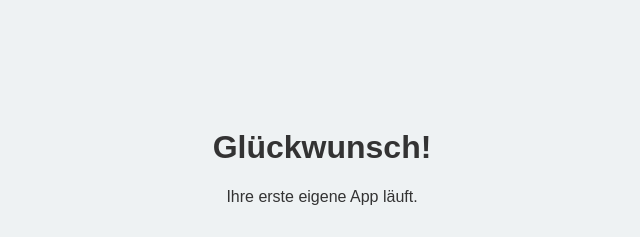
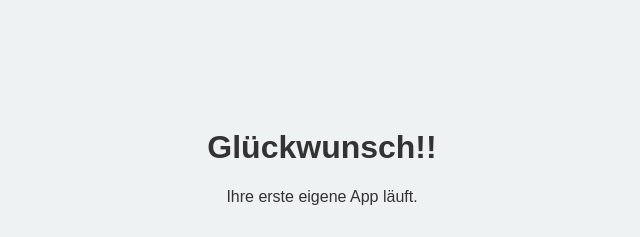
Before and after one commit to fmh-aitester/My-first-repository, a plain HTML site: page Index.html in a window 1280 px wide. Shown: the top 237 px of the page, 318-958 px from the left. Drawn offline with Linux system fonts and the light colour scheme.

Commit message:
Update heading text with additional exclamation mark

```diff
--- a/Index.html
+++ b/Index.html
@@ -11,7 +11,7 @@
     </style>
 </head>
 <body>
-    <h1>Glückwunsch!</h1>
+    <h1>Glückwunsch!!</h1>
     <p>Ihre erste eigene App läuft.</p>
     <br>
     <button onclick="alert('Perfekt, der Code funktioniert!')">Hier tippen</button>
```
